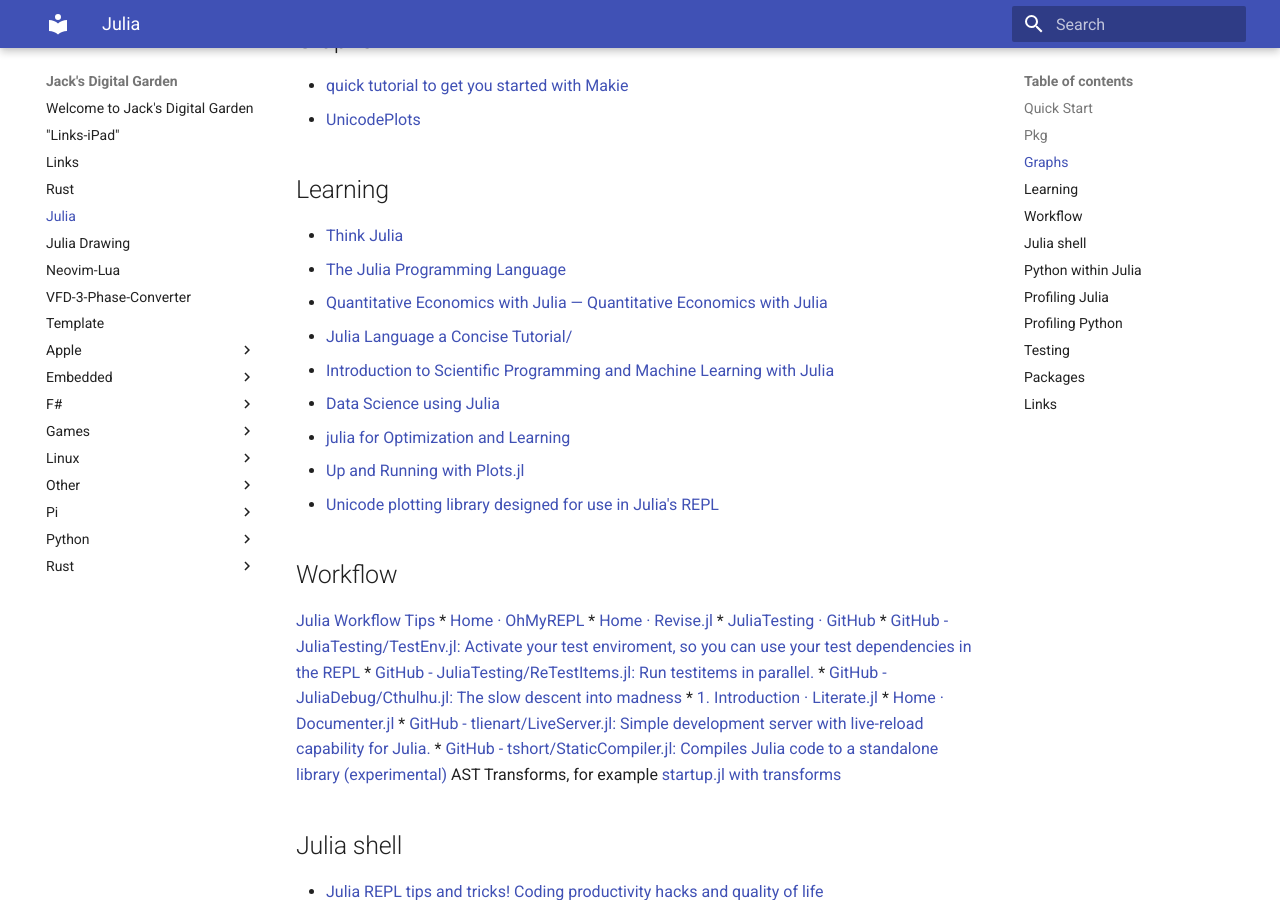
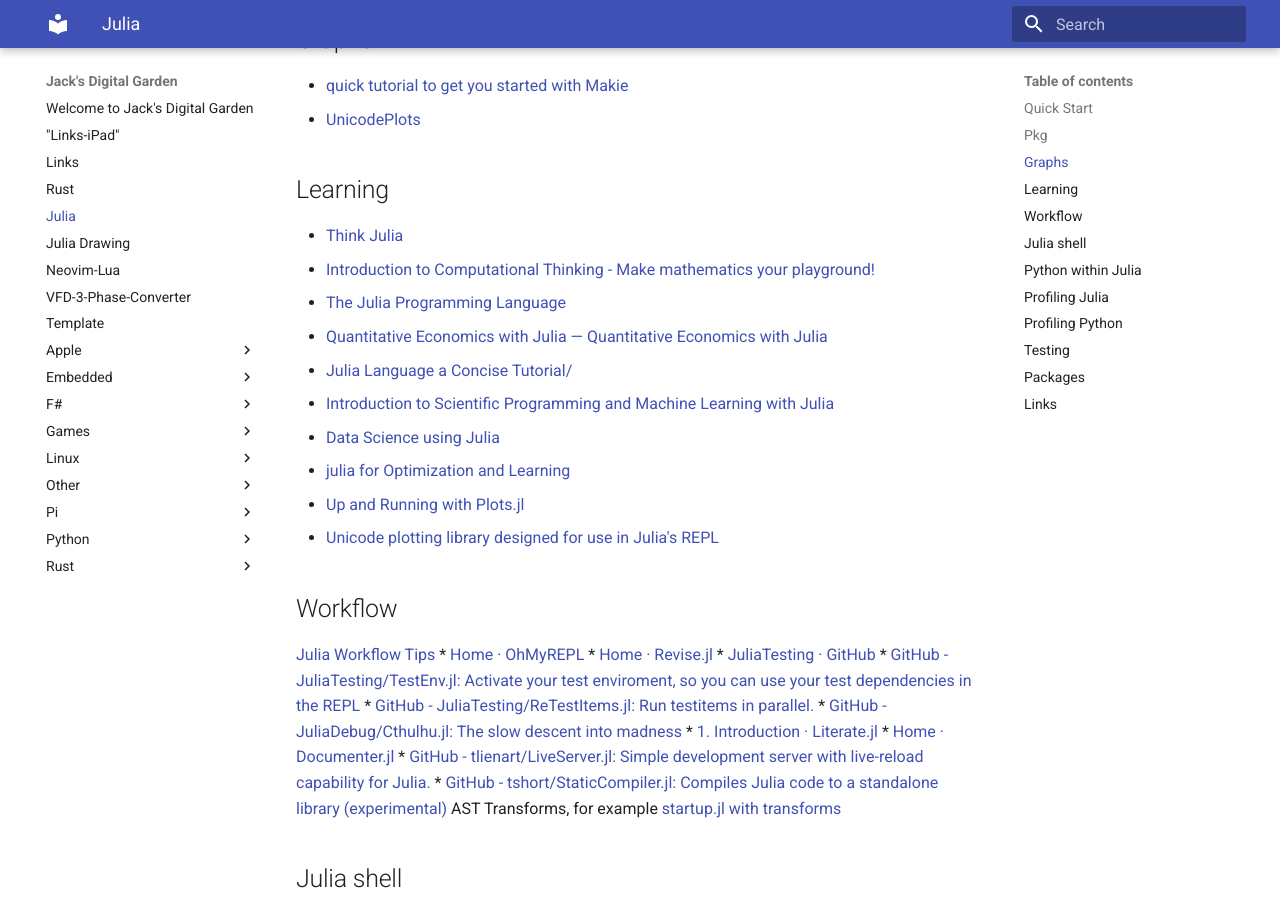
Before and after one commit to jchidley/mkdocs-material-test, an MkDocs documentation site: the page built from docs/2023-03-21-Julia.md, in a window 1280 px wide and 900 px high, scrolled down 1165 px. Built offline with MkDocs 1.6.1 and Material for MkDocs 9.7.7, drawn with Linux system fonts in a browser that asks for light colours.

Commit message:
Introduction to Computational Thinking

```diff
--- a/docs/2023-03-21-Julia.md
+++ b/docs/2023-03-21-Julia.md
@@ -65,6 +65,7 @@ UnicodePlots
 ## Learning
 
 * [Think Julia](https://benlauwens.github.io/ThinkJulia.jl/latest/book.html)
+* [Introduction to Computational Thinking - Make mathematics your playground!](https://computationalthinking.mit.edu/Fall23/)
 * [The Julia Programming Language](https://julialang.org)
 * [Quantitative Economics with Julia — Quantitative Economics with Julia](https://julia.quantecon.org/intro.html)
 * [Julia Language a Concise Tutorial/](https://syl1.gitbook.io/julia-language-a-concise-tutorial/)
```
